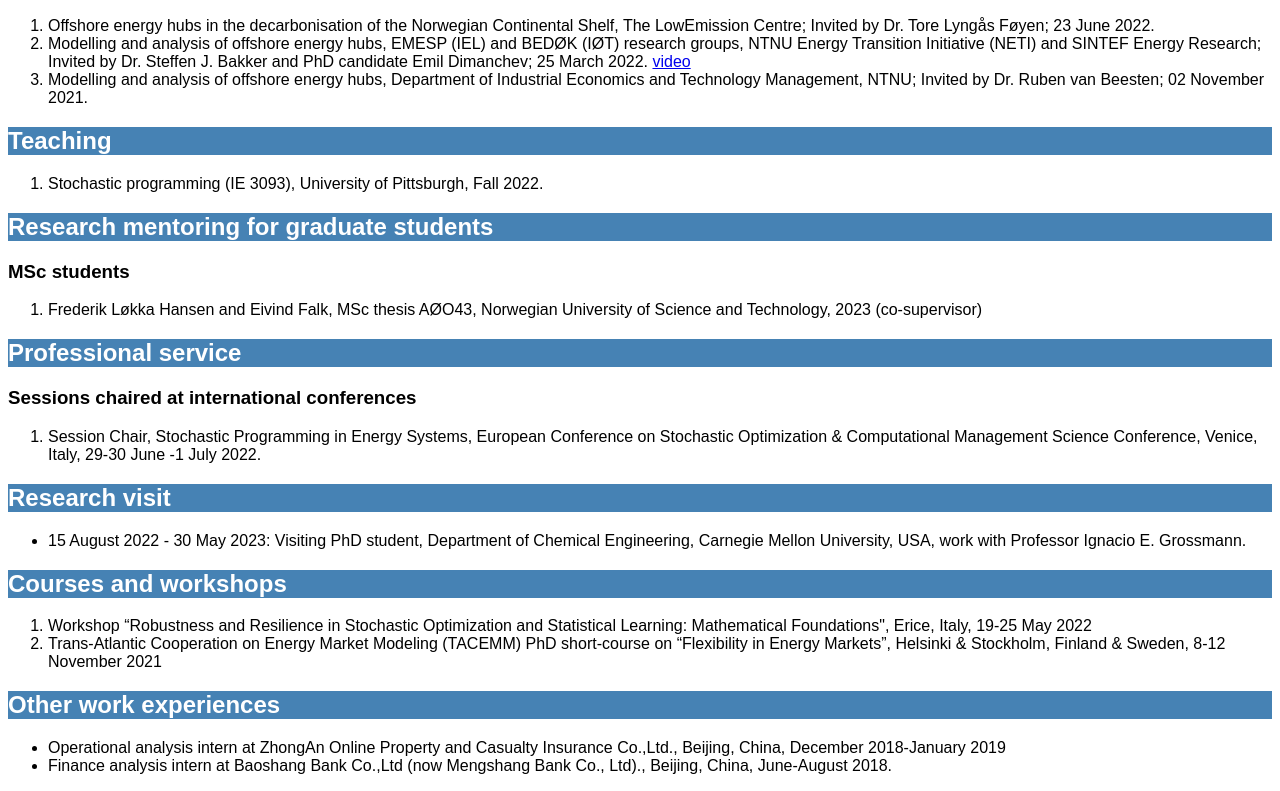
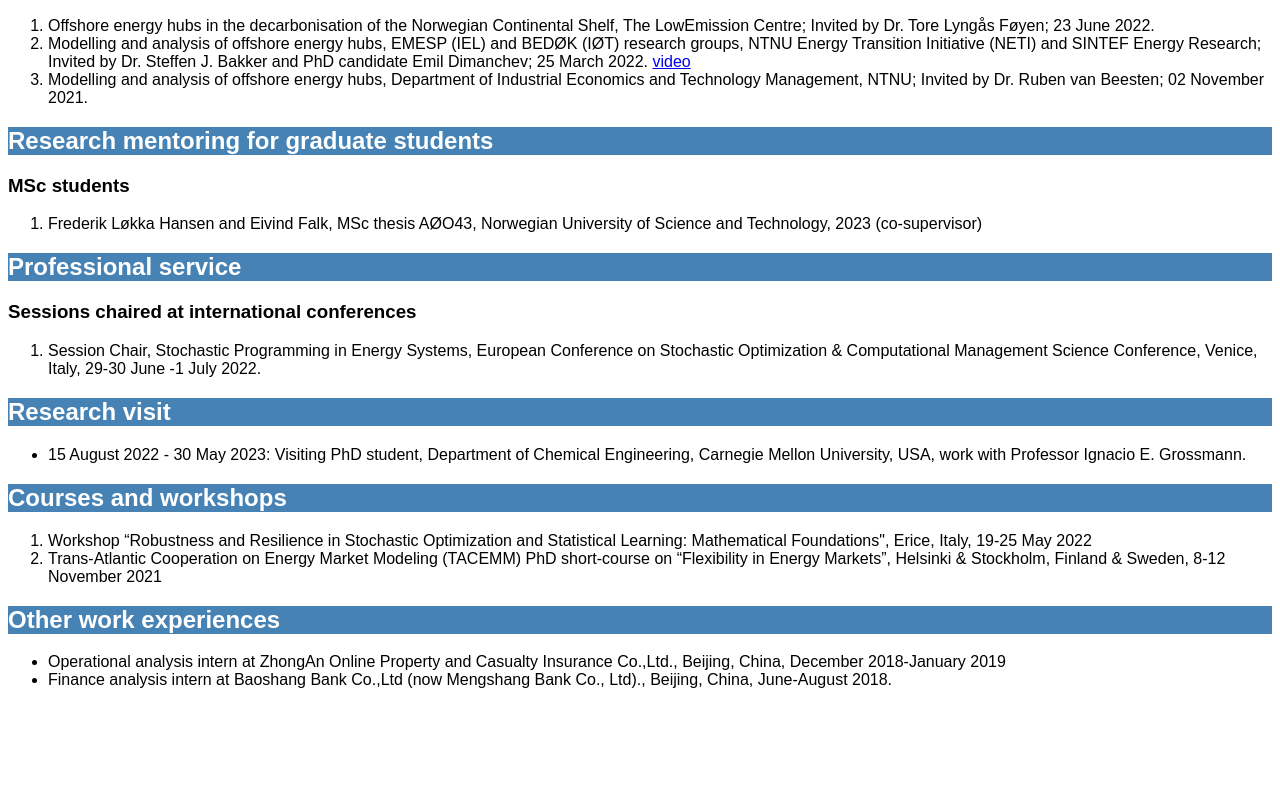
Before and after one commit to Richardzhang0416/Richardzhang0416.github.io, a plain HTML site: page index.html in a window 1280 px wide. Shown: the part 2082-2873 px from the top of the page. After the commit the page ends 2787 px from the top, so only its background shows below. Drawn offline with Linux system fonts and the light colour scheme.

Commit message:
Add files via upload

```diff
--- a/index.html
+++ b/index.html
@@ -242,7 +242,7 @@
             </ol>
 
           </section>
-
+<!--
           <section>
             <h2 class="section">Teaching</h2>
             <!-- two kinds of display in HTML -->
@@ -254,13 +254,13 @@
             <span>span2</span>
             <div>div1</div>
             <div>div2</div> -->
-            <ol>
+            <!-- <ol>
               <li>
                 Stochastic programming (IE 3093), University of Pittsburgh, Fall 2022.
               </li>
-            </ol>
+            </ol> -->
 
-          </section>
+          <!-- </section> -->
 
           <section>
             <h2 class="section">Research mentoring for graduate students</h2>
```
